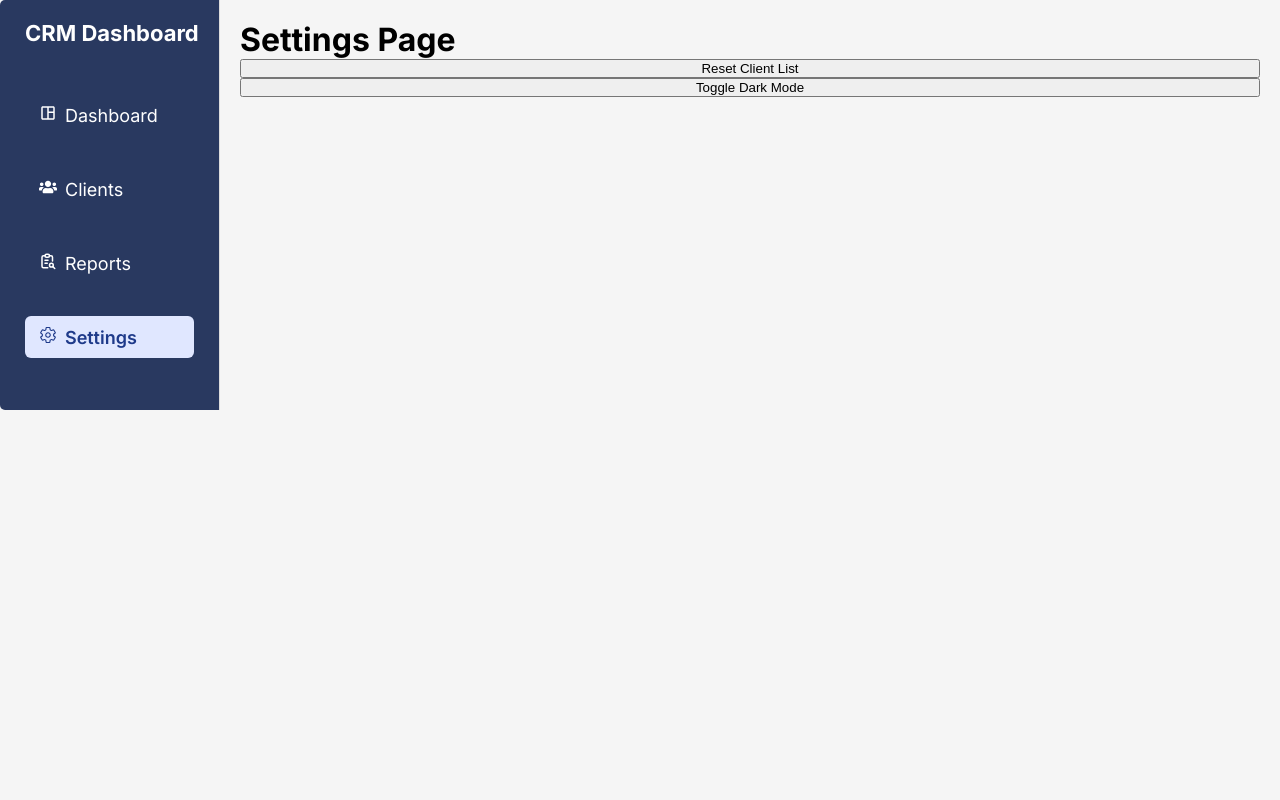
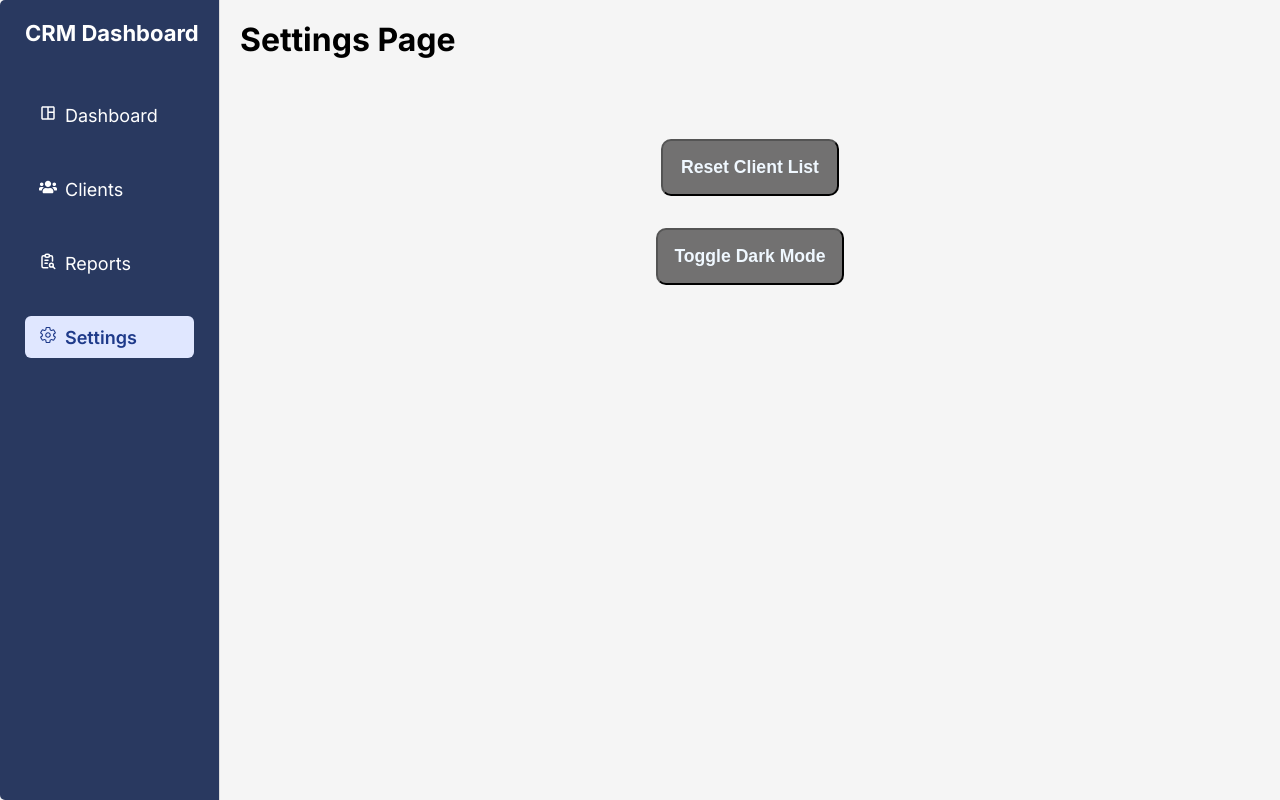
Before and after one commit to FixedBits/client-dashboard, a React (Vite) app: page /settings in a window 1280 px wide. Built offline with nearby package versions, Linux system fonts and the light colour scheme.

Commit message:
Add Settings.css for reset/dark mode buttons; move min-height fix to base .dashboard rule

```diff
--- a/src/components/Settings.jsx
+++ b/src/components/Settings.jsx
@@ -1,16 +1,23 @@
 // Settings.jsx
 // Settings panel for the CRM Dashboard — lets the user reset the client list
 // and toggle between light/dark mode.
-function Settings({ onReset, darkMode, setDarkMode }) {
+import '../styles/Settings.css';
+
+function Settings({onReset, darkMode, setDarkMode}) {
   return (
     <>
       <h1>Settings Page</h1>
 
-      {/* Clears all clients from the list via the parent-provided handler */}
-      <button onClick={onReset}>Reset Client List</button>
-
-      {/* Flips the darkMode boolean; parent component controls the actual theme */}
-      <button onClick={() => setDarkMode(!darkMode)}>Toggle Dark Mode</button>
+      <div className='settings-btns-container'>
+        {/* Clears all clients from the list via the parent-provided handler */}
+        <button className="settings-reset-btn" onClick={onReset}>
+          Reset Client List
+        </button>
+        {/* Flips the darkMode boolean; parent component controls the actual theme */}
+        <button className="settings-dark-mode-btn" onClick={() => setDarkMode(!darkMode)}>
+          Toggle Dark Mode
+        </button>
+      </div>
     </>
   );
 }
--- a/src/styles/ClientDashboard.css
+++ b/src/styles/ClientDashboard.css
@@ -4,6 +4,7 @@
 .dashboard {
   display: flex; /* main layout: sidebar + content */
   width: 100%;
+  min-height: 100vh;
 }
 
 .dashboard-content {
@@ -33,5 +34,4 @@
 .dashboard.dark-mode {
   background: rgb(44, 43, 43);
   color: rgb(242, 241, 241);
-  min-height: 100vh;
 }
--- /dev/null
+++ b/src/styles/Settings.css
@@ -0,0 +1,27 @@
+.settings-btns-container {
+  display: flex;
+  justify-content: center;
+  align-items: center;
+  flex-direction: column;
+  margin: 2rem;
+  padding: 2rem;
+}
+
+.settings-reset-btn,
+.settings-dark-mode-btn {
+  min-width: 20%;
+  background: rgb(114, 113, 113);
+  color: aliceblue;
+  margin: 1rem;
+  padding: 1rem;
+  border-radius: 10px;
+  overflow-x: hidden;
+  font-size: 1.1rem;
+  font-weight: 600;
+}
+
+.settings-reset-btn:hover,
+.settings-dark-mode-btn:hover {
+  background: rgb(71, 71, 71);
+  transform: scale(0.98);
+}
```
